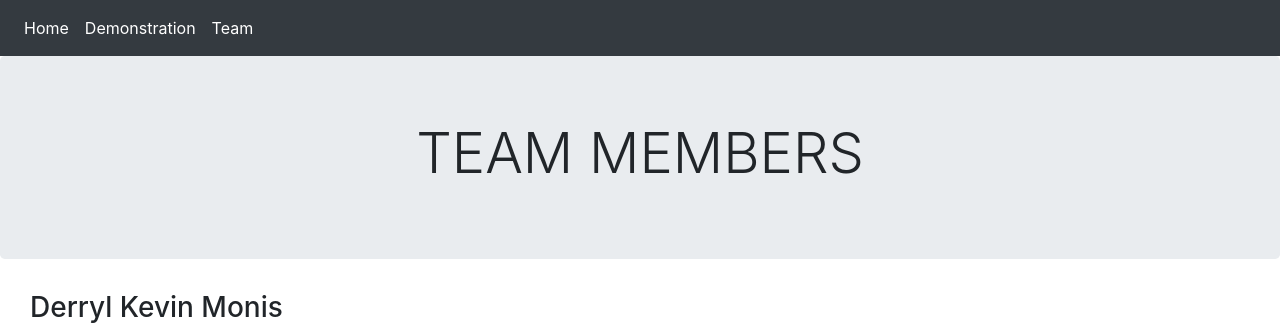
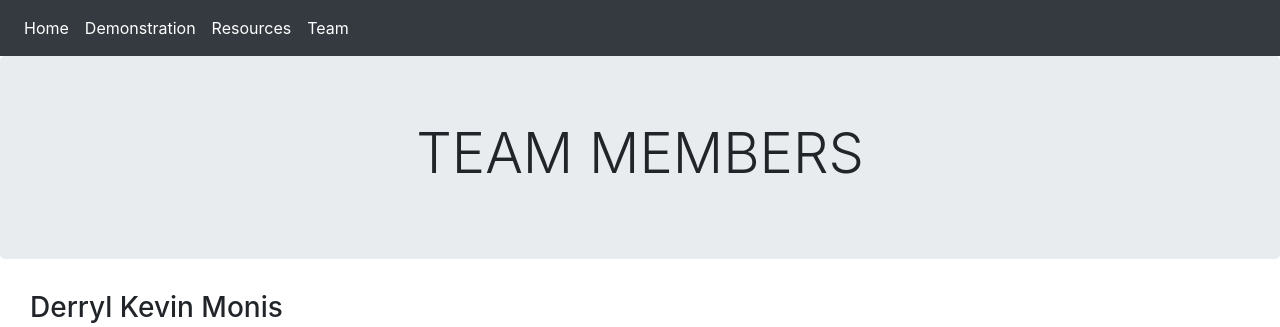
Before and after one commit to DerrylKevin/Plant-disease-detector, a Flask app: page /team in a window 1280 px wide. Shown: the top 327 px of the page. Run offline with Flask 2, Linux system fonts and the light colour scheme.

Commit message:
Update team.html

```diff
--- a/templates/team.html
+++ b/templates/team.html
@@ -17,6 +17,7 @@
         <div class="navbar-nav">
           <a class="nav-link active" href="{{url_for('home')}}">Home</a>
           <a class="nav-link active" href="{{url_for('options')}}">Demonstration</a>
+          <a class="nav-link active" href="{{url_for('resources')}}">Resources</a>
           <a class="nav-link active" href="{{url_for('team')}}">Team</a>
         </div>
       </div>
```
